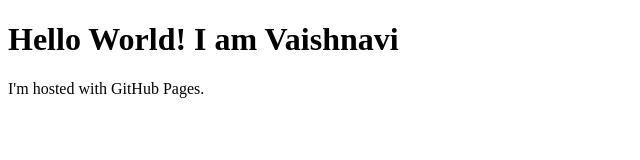
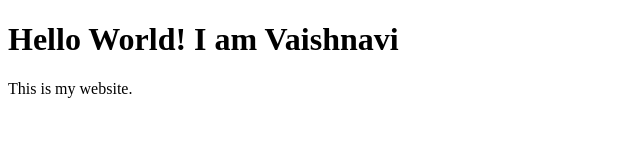
Before and after one commit to vaishetty/vaishetty.github.io, a plain HTML site: page index.html in a window 1280 px wide. Shown: the whole page, without its empty margins (0-640 px from the left). Drawn offline with Linux system fonts and the light colour scheme.

Commit message:
Update index.html

```diff
--- a/index.html
+++ b/index.html
@@ -2,6 +2,6 @@
 <html>
 <body>
 <h1>Hello World! I am Vaishnavi</h1>
-<p>I'm hosted with GitHub Pages.</p>
+<p>This is my website.</p>
 </body>
 </html>
```
